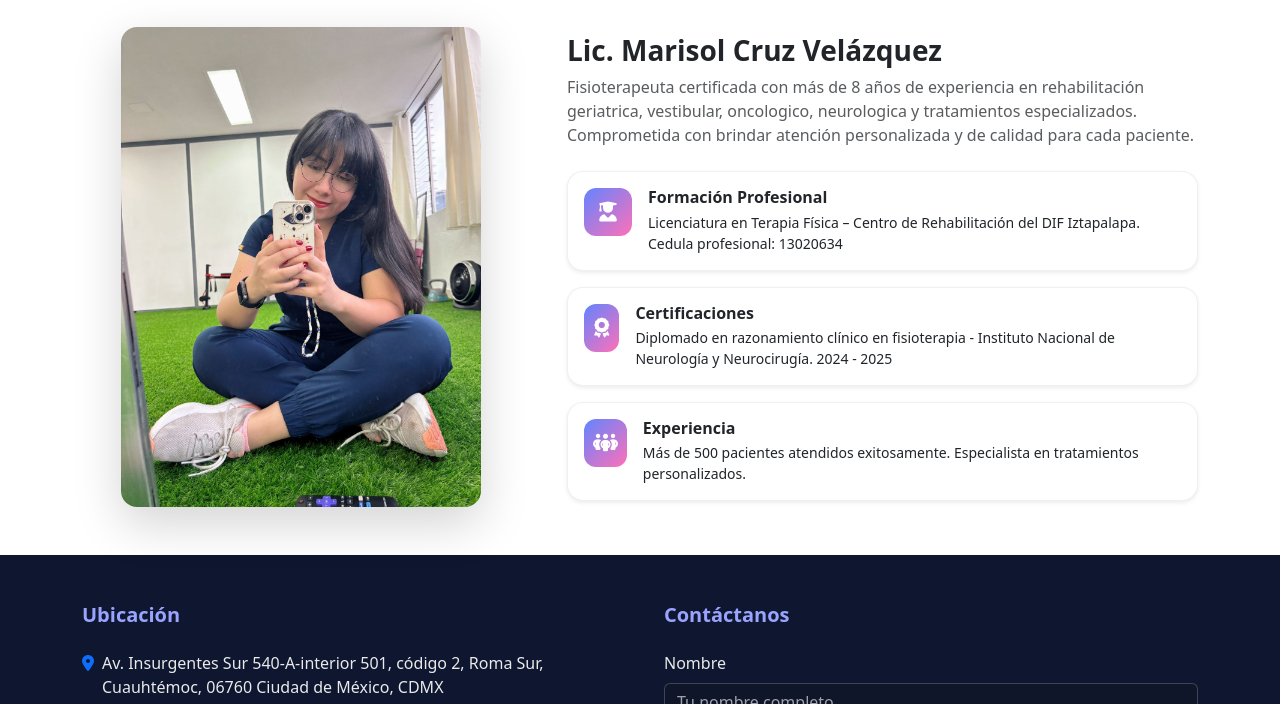
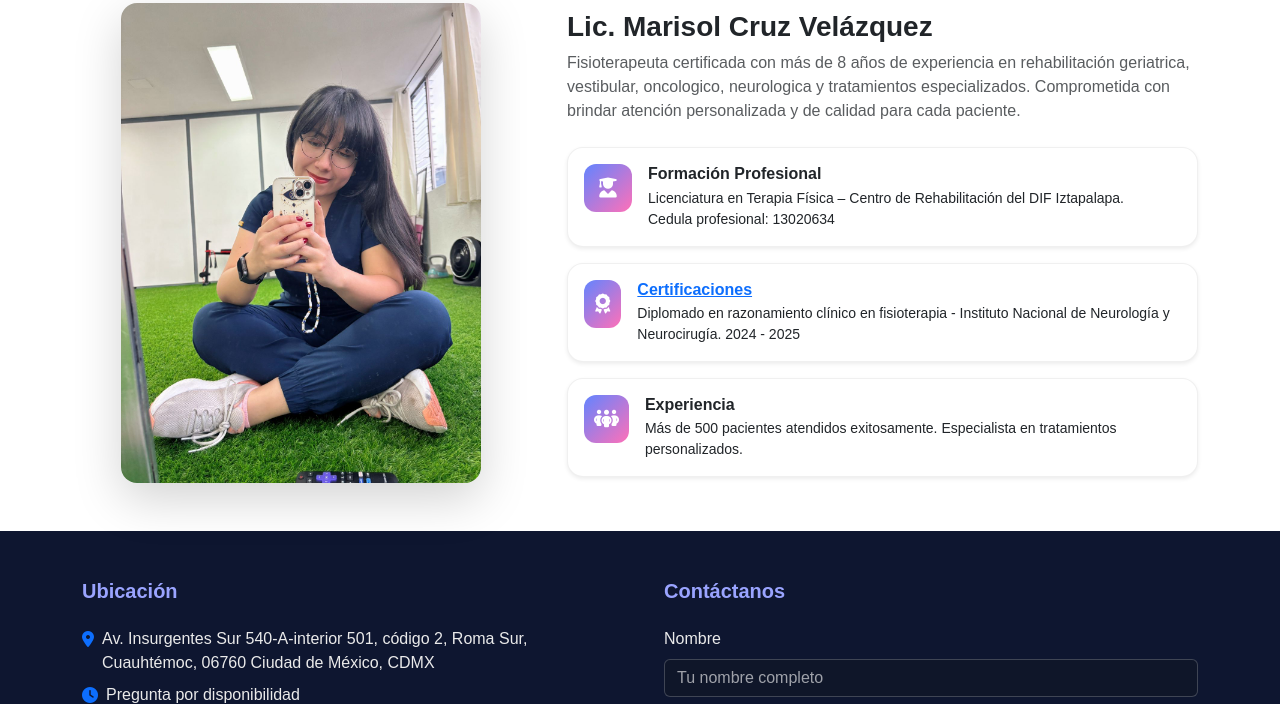
Before and after one commit to DanteZMedina/Zarvela, a website: page index.html in a window 1280 px wide. Shown: the part 1327-2031 px from the top of the page. Drawn offline with nearby package versions, Linux system fonts and the light colour scheme.

Commit message:
Unificando el estilo del navbar y el font family a todo el proyecto

```diff
--- a/css/styles.css
+++ b/css/styles.css
@@ -6,11 +6,16 @@
   --contact-dark: #0e1630;
 }
 html { scroll-behavior: smooth; }
-body { background-color: #ffffff; }
+body { background-color: #ffffff;
+font-family: 'Poppins', sans-serif;}
 
 /* Navbar */
 .logo-nav{ height:48px; width:auto; object-fit:contain; }
 @media (max-width: 768px){ .logo-nav{ height:40px; } }
+
+.navbar a:hover {
+  color: #e04891;
+}
 
 /* ======== Hero ======== */
 .hero{
--- a/index.html
+++ b/index.html
@@ -131,7 +131,8 @@
         <div class="col-md-7">
           <h3 class="fw-bold mb-2">Lic. Marisol Cruz Velázquez</h3>
           <p class="text-muted mb-4">
-            Fisioterapeuta certificada con más de 8 años de experiencia en rehabilitación geriatrica, vestibular, oncologico, neurologica y tratamientos
+            Fisioterapeuta certificada con más de 8 años de experiencia en rehabilitación geriatrica, vestibular,
+            oncologico, neurologica y tratamientos
             especializados.
             Comprometida con brindar atención personalizada y de calidad para cada paciente.
           </p>
@@ -141,7 +142,8 @@
                 <div class="icon-box"><i class="fa-solid fa-user-graduate"></i></div>
                 <div>
                   <h6 class="fw-bold mb-1">Formación Profesional</h6>
-                  <p class="mb-0 small">Licenciatura en Terapia Física – Centro de Rehabilitación del DIF Iztapalapa.</p>
+                  <p class="mb-0 small">Licenciatura en Terapia Física – Centro de Rehabilitación del DIF Iztapalapa.
+                  </p>
                   <p class="mb-0 small">Cedula profesional: 13020634</p>
                 </div>
               </div>
@@ -150,8 +152,9 @@
               <div class="d-flex align-items-start gap-3">
                 <div class="icon-box"><i class="fa-solid fa-award"></i></div>
                 <div>
-                  <h6 class="fw-bold mb-1">Certificaciones</h6>
-                  <p class="mb-0 small">Diplomado en razonamiento clínico en fisioterapia - Instituto Nacional de Neurología y Neurocirugía. 2024 - 2025</p>
+                  <h6 class="fw-bold mb-1"> <a href="./html/certificaciones.html">Certificaciones </a></h6>
+                  <p class="mb-0 small">Diplomado en razonamiento clínico en fisioterapia - Instituto Nacional de
+                    Neurología y Neurocirugía. 2024 - 2025</p>
                 </div>
               </div>
             </div>
```
Also changed, not shown: html/geriatrica.html (+1 -1 lines).
